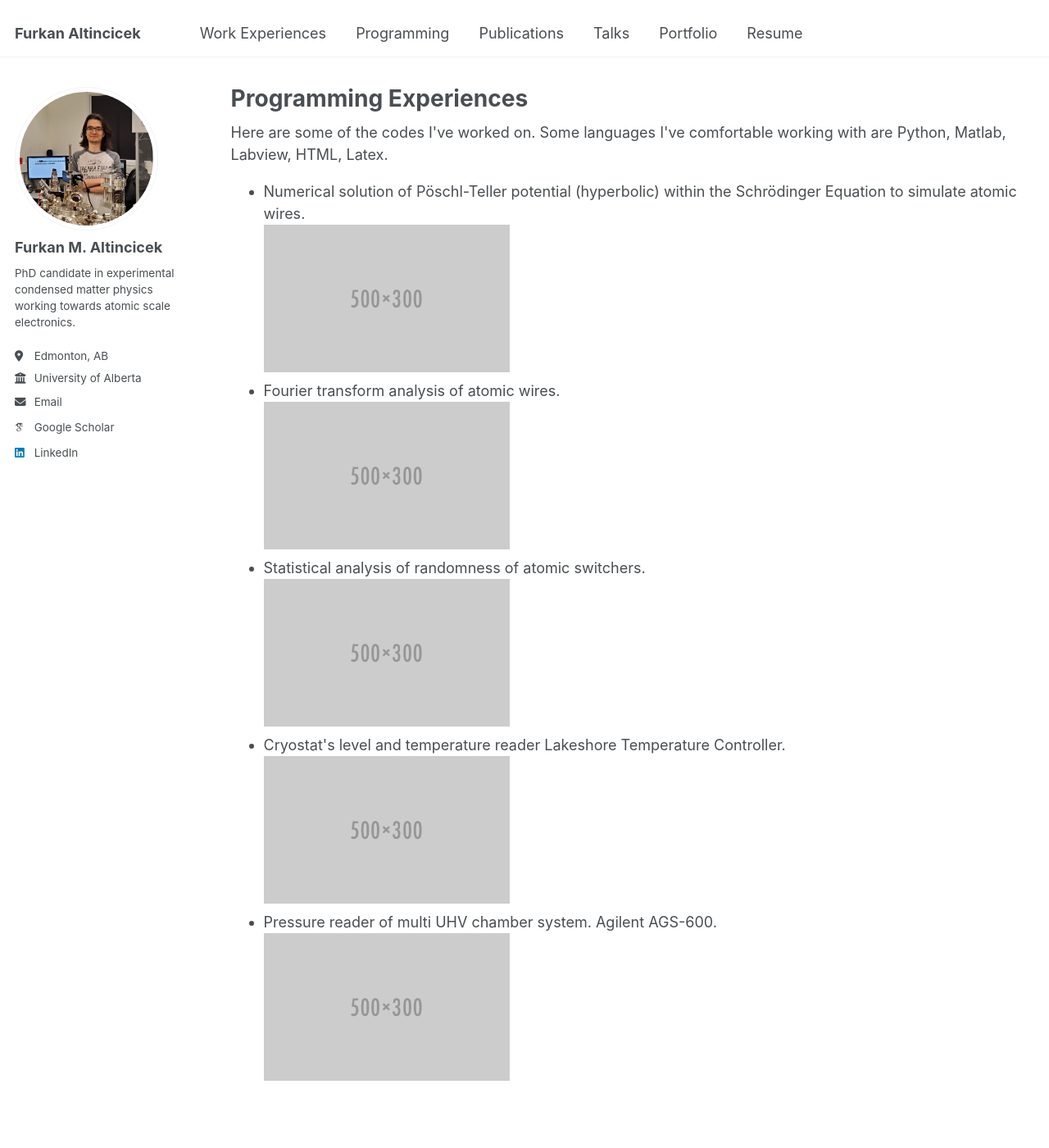
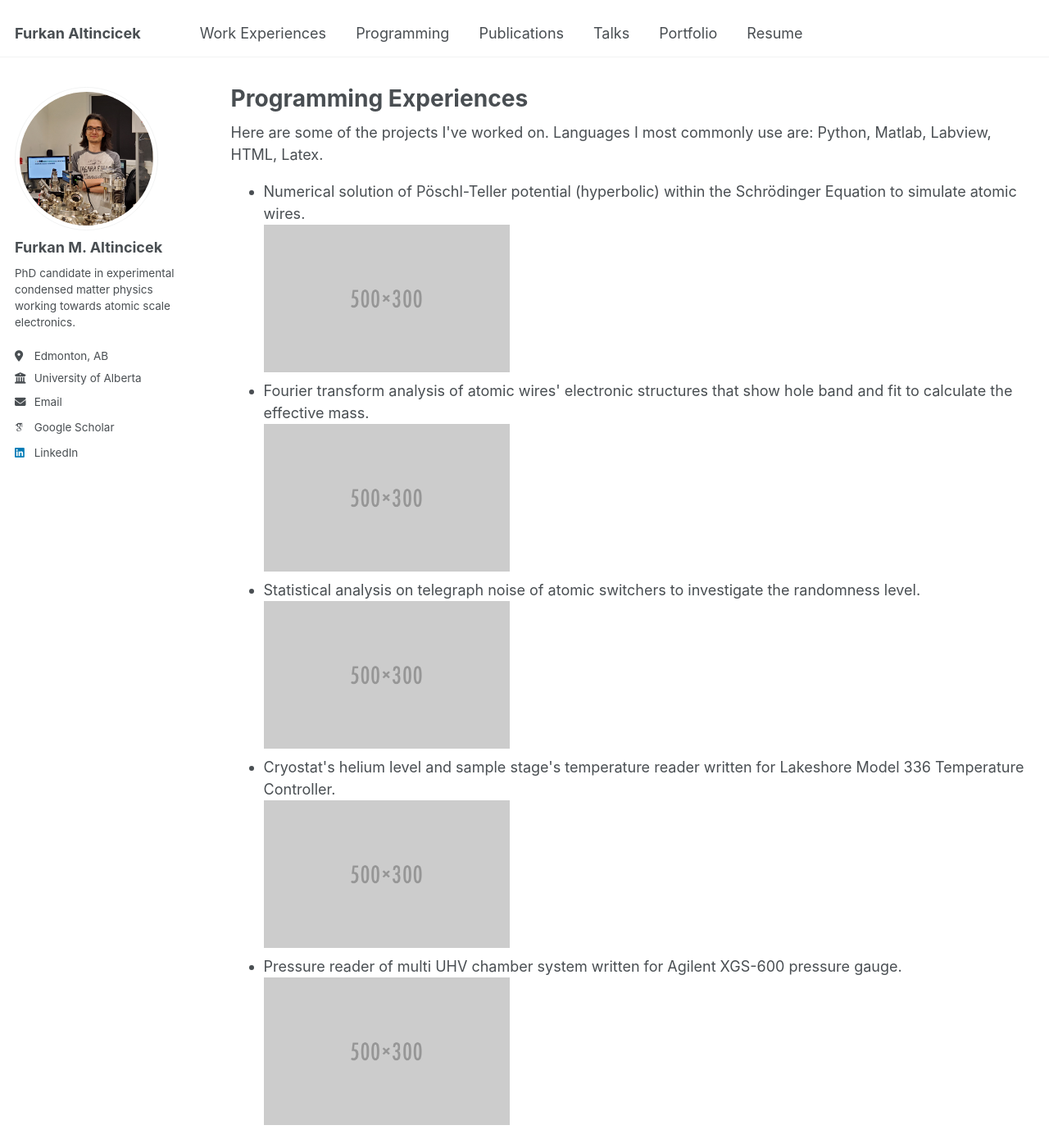
Before and after one commit to faltincicek/faltincicek.github.io, a Jekyll site: the page built from _pages/programming.html, in a window 1280 px wide and 1400 px high. Shown: the whole window at 82% size. Built offline with Jekyll 4.4.1, drawn with Linux system fonts in a browser that asks for light colours; some web fonts are replaced.

Commit message:
Update programming.html

```diff
--- a/_pages/programming.html
+++ b/_pages/programming.html
@@ -5,7 +5,7 @@ permalink: /programming/
 author_profile: true
 ---
 
-Here are some of the codes I've worked on. Some languages I've comfortable working with are Python, Matlab, Labview, HTML, Latex.
+Here are some of the projects I've worked on. Languages I most commonly use are: Python, Matlab, Labview, HTML, Latex.
 
 <ul style="list-style-type: disc;">
   <li>
@@ -14,22 +14,22 @@ Here are some of the codes I've worked on. Some languages I've comfortable worki
   </li>
 
   <li>
-    Fourier transform analysis of atomic wires.<br>
+    Fourier transform analysis of atomic wires' electronic structures that show hole band and fit to calculate the effective mass.<br>
     <img src="https://faltincicek.github.io/images/500x300.png" alt="PT Model" style="width: 300px; height: auto;">
   </li>
 
   <li>
-    Statistical analysis of randomness of atomic switchers.<br>
+    Statistical analysis on telegraph noise of atomic switchers to investigate the randomness level.<br>
     <img src="https://faltincicek.github.io/images/500x300.png" alt="PT Model" style="width: 300px; height: auto;">
   </li>
 
   <li>
-    Cryostat's level and temperature reader Lakeshore Temperature Controller.<br>
+    Cryostat's helium level and sample stage's temperature reader written for Lakeshore Model 336 Temperature Controller.<br>
     <img src="https://faltincicek.github.io/images/500x300.png" alt="PT Model" style="width: 300px; height: auto;">
   </li>
 
   <li>
-    Pressure reader of multi UHV chamber system. Agilent AGS-600.<br>
+    Pressure reader of multi UHV chamber system written for Agilent XGS-600 pressure gauge.<br>
     <img src="https://faltincicek.github.io/images/500x300.png" alt="PT Model" style="width: 300px; height: auto;">
   </li>
 </ul>
```
